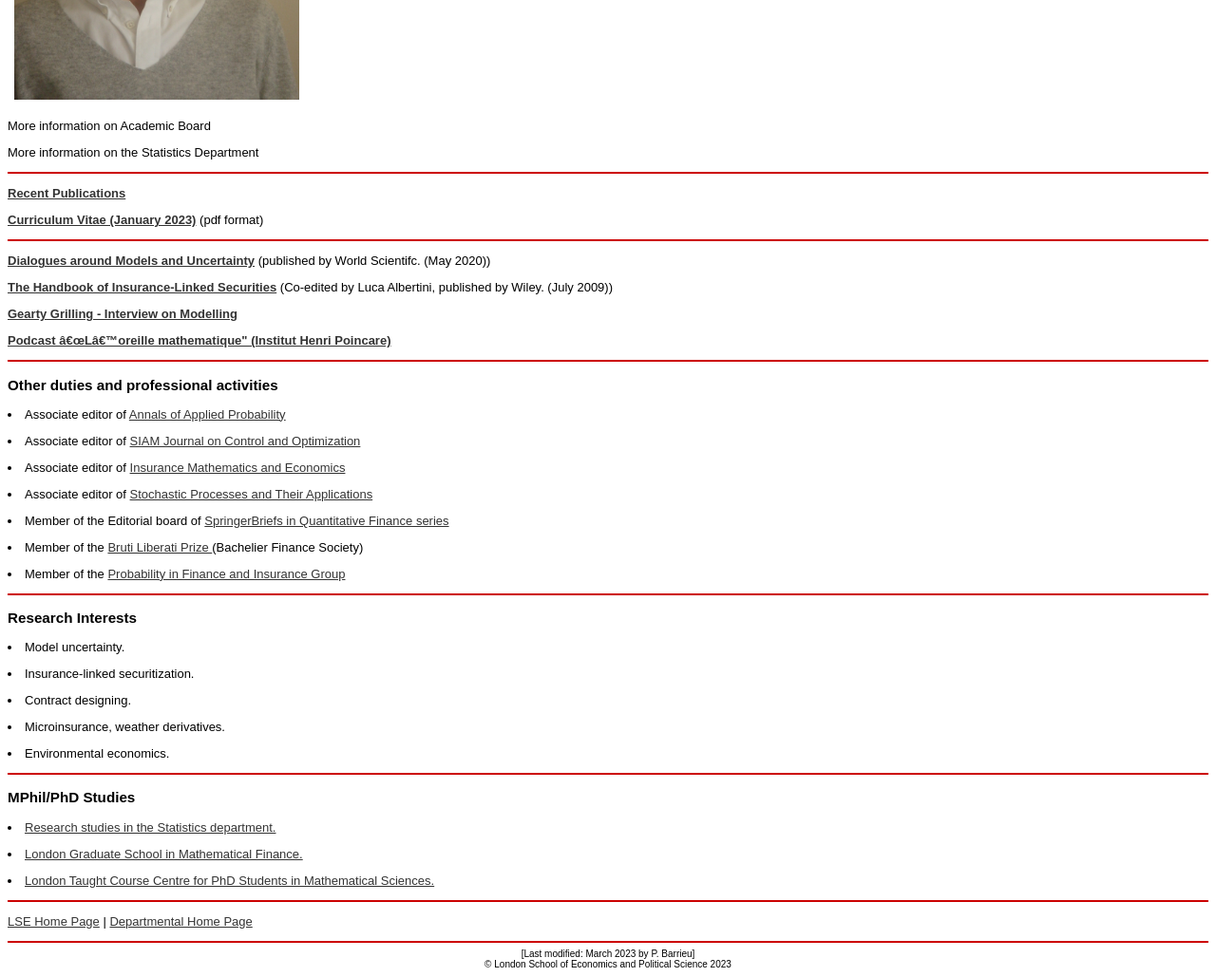
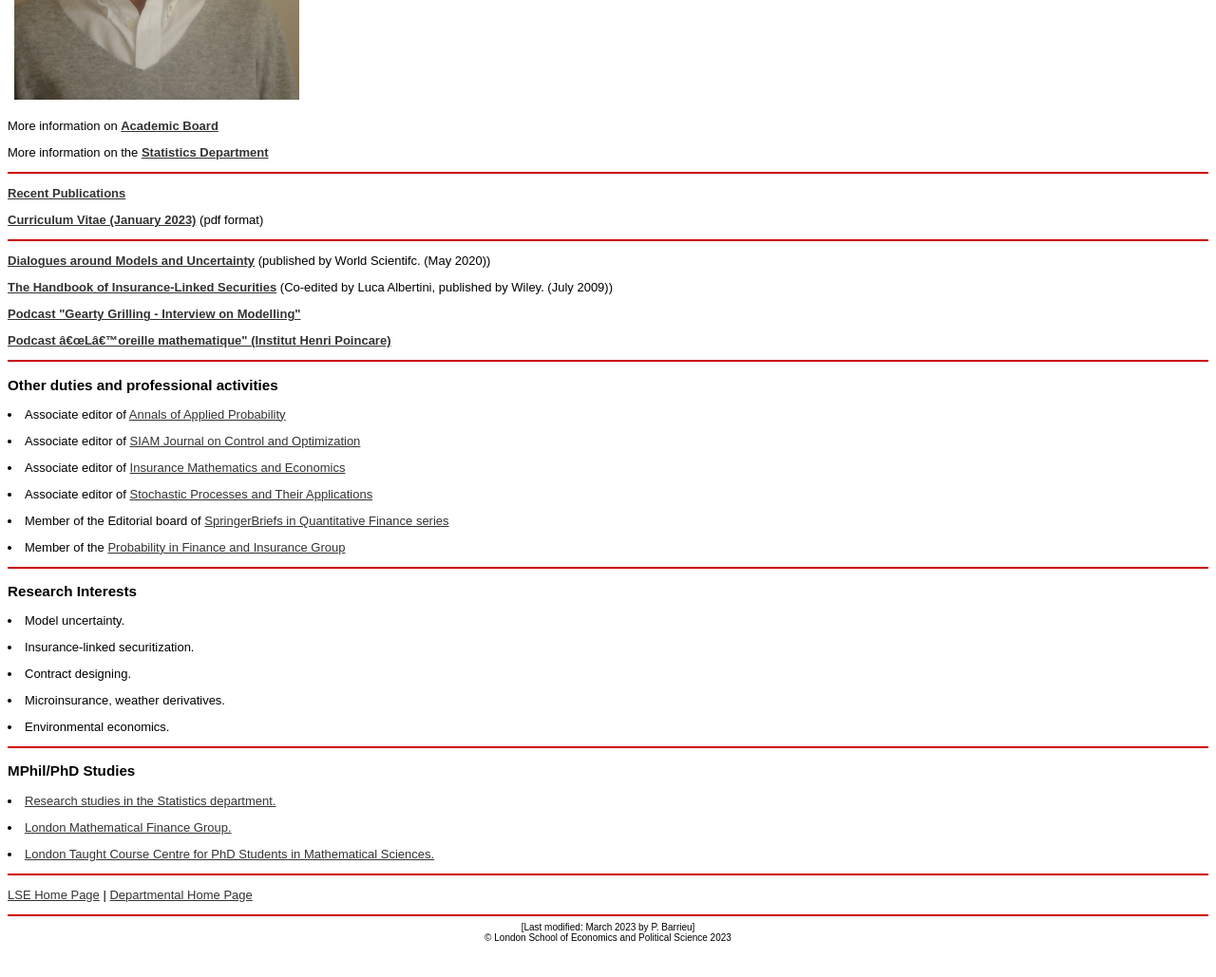
Before and after one commit to PaulineBarrieu/PaulineBarrieu.github.io, a plain HTML site: page index.html in a window 1280 px wide. Shown: the part 460-1489 px from the top of the page at 95% size. After the commit the page ends 1461 px from the top, so only its background shows below. Drawn offline with Linux system fonts and the light colour scheme.

Commit message:
Update index.html
March 2023

```diff
--- a/index.html
+++ b/index.html
@@ -37,8 +37,8 @@ United Kingdom</TD>
 <P><B> Email: </B> <A href="mailto:p.m.barrieu@lse.ac.uk">
 p.m.barrieu@lse.ac.uk </A></P></TD>
 </TABLE></P>
-<P> More information on Academic Board <A href = https://info.lse.ac.uk/staff/divisions/Secretarys-Division/Governance/Academic-Board/Academic-Board"></a> </p>
-<P> More information on the Statistics Department <A href = https://www.lse.ac.uk/statistics"></a> </p>
+<P> More information on <A href = https://info.lse.ac.uk/staff/divisions/Secretarys-Division/Governance/Academic-Board/Academic-Board"> <b> Academic Board </a></b> </p>
+<P> More information on the <A href = https://www.lse.ac.uk/statistics"> <b>Statistics Department</a></b> </p>
 
 <HR color = "#CC0000">
 <P><A href="publications.html"> <b> Recent Publications </b> </A></P>
@@ -47,7 +47,7 @@ p.m.barrieu@lse.ac.uk </A></P></TD>
 <HR color = "#CC0000">
 <P><A HREF = "https://www.worldscientific.com/worldscibooks/10.1142/q0230"> <b>Dialogues around Models and Uncertainty</A> </b> (published by World Scientifc. (May 2020)) </P>
 <P><A HREF = "http://eu.wiley.com/WileyCDA/WileyTitle/productCd-0470743832.html"> <b> The Handbook of Insurance-Linked Securities</A> </b> (Co-edited by Luca Albertini, published by Wiley. (July 2009)) </P>
-<P> <A HREF ="http://www.lse.ac.uk/newsAndMedia/videoAndAudio/channels/geartyGrillings/player.aspx?id=3119"> <B> Gearty Grilling - Interview on Modelling </A></b></P>
+<P> <A HREF ="https://podcasts.apple.com/us/podcast/gearty-grilling-pauline-barrieu-on-statistics-and/id874835643?i=1000485892865"> <B> Podcast "Gearty Grilling - Interview on Modelling" </A></b></P>
 <P> <A HREF="https://maison-des-maths.paris/pauline-barrieu/"> <B>Podcast “L’oreille mathematique"  (Institut Henri Poincare)</A></b></P>
 </TR>
 </TABLE>
@@ -60,8 +60,7 @@ p.m.barrieu@lse.ac.uk </A></P></TD>
 <p> <li> Associate editor of <a href="https://www.journals.elsevier.com/insurance-mathematics-and-economics"> Insurance Mathematics and Economics </a> </p>
 <p> <li> Associate editor of <a href="https://www.sciencedirect.com/journal/stochastic-processes-and-their-applications"> Stochastic Processes and Their Applications</a> </p>
 <p> <li> Member of the Editorial board of <a href="http://www.springer.com/series/8784"> SpringerBriefs in Quantitative Finance series </a> </p>
-<p> <li> Member of the <a href="http://www.bachelierfinance.org/awards/bruti-liberati.html"> Bruti Liberati Prize </a> (Bachelier Finance Society) </p>
-<p> <LI> Member of the <A href="http://www.lse.ac.uk/statistics/research/Risk-and-Stochastics/Home.aspx"> Probability in Finance and Insurance Group </A> </P>
+<p> <LI> Member of the <A href="https://www.lse.ac.uk/statistics/research/probability-in-finance-and-insurance"> Probability in Finance and Insurance Group </A> </P>
 </TD></TR>
 
 
@@ -76,8 +75,8 @@ p.m.barrieu@lse.ac.uk </A></P></TD>
 
 <HR color = "#CC0000">
 <H3>MPhil/PhD Studies </H3>
-<p> <LI> <A href="http://www.lse.ac.uk/collections/statistics/study/prospective/mphil-phd.htm"> Research studies in the Statistics department. </A></p>
-<p> <LI> <A href="http://www.londonmathfinance.org.uk/"> London Graduate School in Mathematical Finance. </A></P>
+<p> <LI> <A href="https://www.lse.ac.uk/statistics/prospective-students/phd-mphil/phd-in-statistics"> Research studies in the Statistics department. </A></p>
+<p> <LI> <A href="http://www.londonmathfinance.org.uk/"> London Mathematical Finance Group. </A></P>
 <p> <LI> <A href="http://www.ltcc.ac.uk"> London Taught Course Centre for PhD Students in Mathematical Sciences. </A></P>
 
 
```
